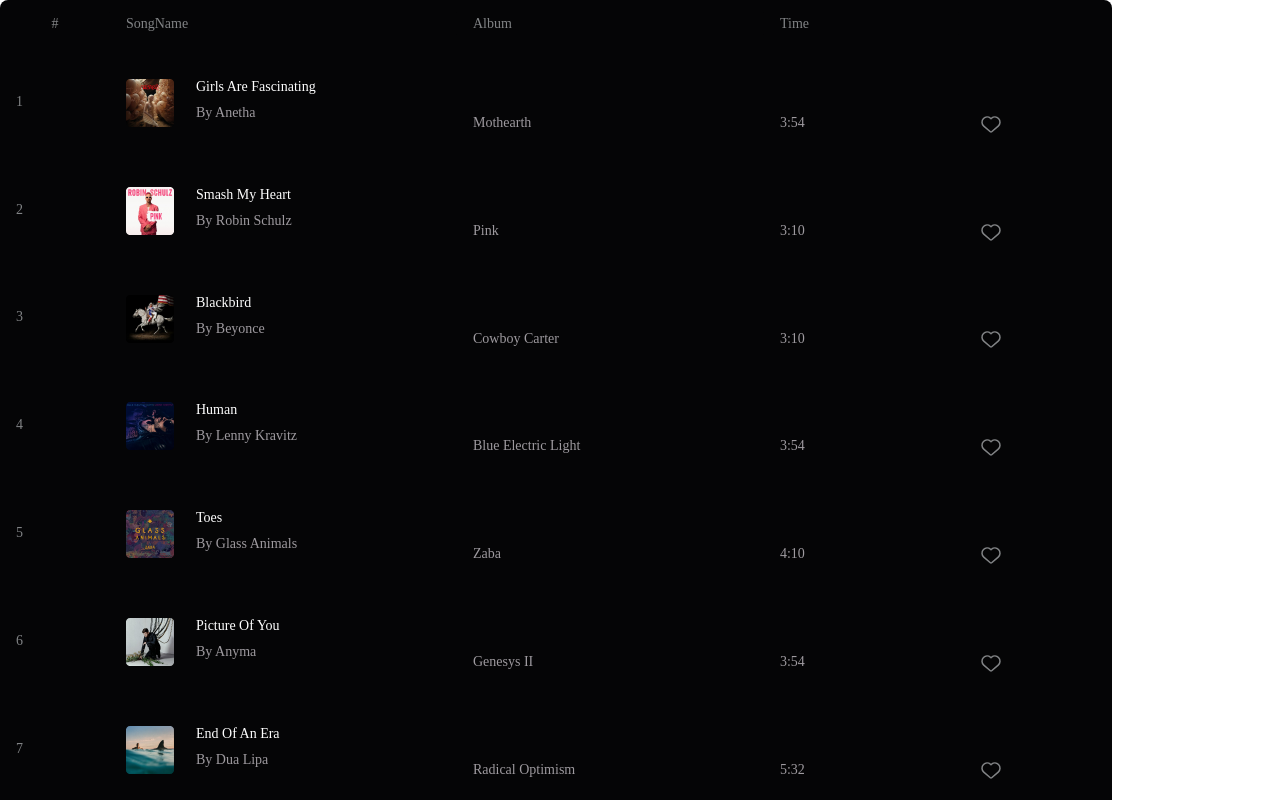
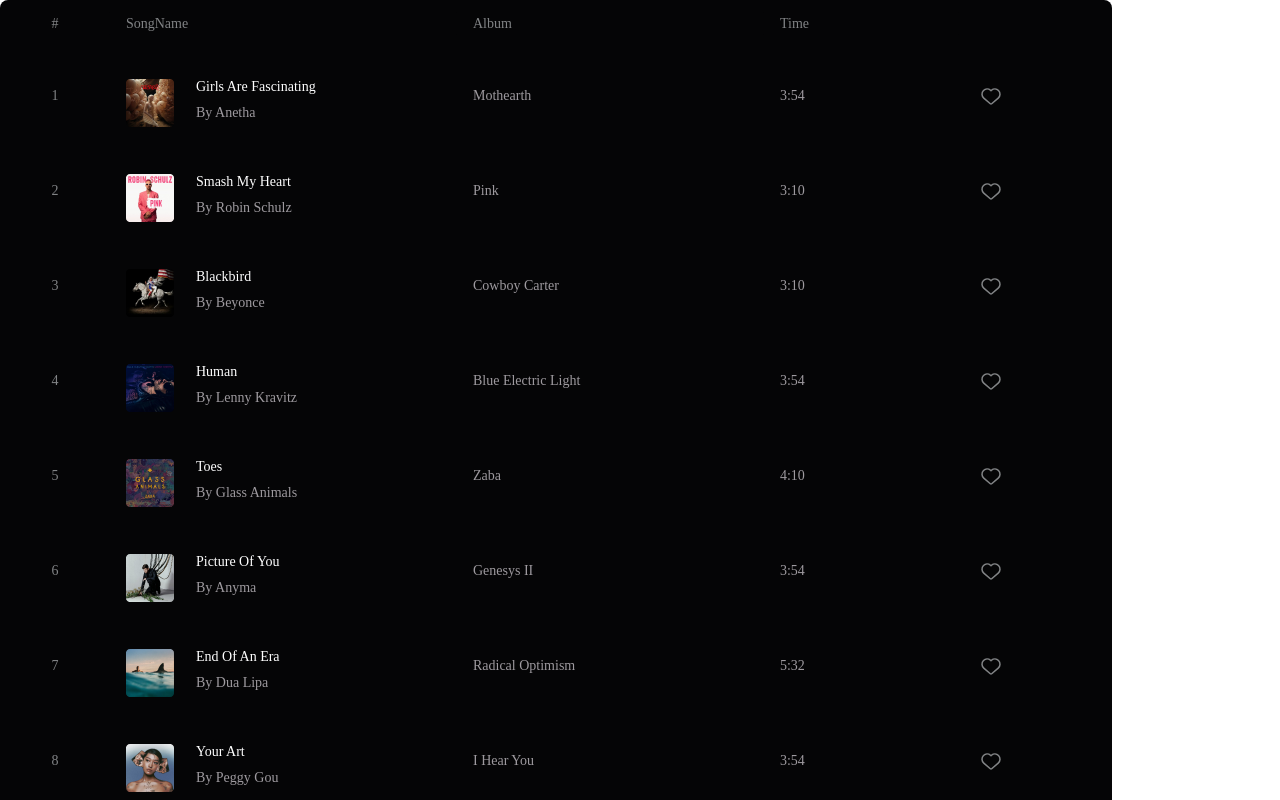
Before and after one commit to NikolozBeqauri/MainStreetCoders, a Next.js app: page / in a window 1280 px wide. Built offline with nearby package versions, Linux system fonts and the light colour scheme.

Commit message:
added hover

```diff
--- a/app/components/ReusableTable/ReasubleTable.module.scss
+++ b/app/components/ReusableTable/ReasubleTable.module.scss
@@ -1,6 +1,7 @@
 @import "/app/colors.scss";
+
 .songName {
- color: $defaultWhite;
+    color: $defaultWhite;
     display: flex;
 }
 
@@ -16,20 +17,32 @@
     gap: 10px;
 }
 
-
-
 .wrapper :global .ant-table-cell {
     border: none !important;
 }
-.wrapper :global .ant-table-tbody >tr>:nth-child(2) {
+
+.wrapper :global .ant-table-tbody>tr>:nth-child(2) {
     width: 347px;
 }
-.wrapper :global .ant-table-tbody >tr>:nth-child(3) {
+
+.wrapper :global .ant-table-tbody>tr>:nth-child(3) {
     width: 307px;
+    vertical-align: middle;
 }
-.wrapper :global .ant-table-tbody >tr>:nth-child(4) {
+
+.wrapper :global .ant-table-tbody>tr>:nth-child(4) {
     width: 195px;
+    vertical-align: middle;
 }
+
+.wrapper :global .ant-table-tbody>tr>:nth-child(5) {
+    vertical-align: middle;
+}
+.wrapper :global .ant-table-thead>tr>th{
+    background-color: $blackMetal !important;
+    border: none;
+}
+
 
 
 .wrapper :global .Ant_key__R70Sb {
@@ -48,32 +61,52 @@
 }
 
 .wrapper :global .ant-table-cell {
-    background: $blackMetal !important;
     color: $missionControl !important;
     font-family: "Plus Jakarta Sans";
     font-size: 14px;
     font-style: normal;
     font-weight: 400 !important;
     line-height: normal;
-    border: none !important;
+
 }
-.wrapper :global .ant-table-cell::before{
+.wrapper :global .ant-table-row{
+    background : $blackMetal !important;
+}
+.wrapper :global .ant-table-row-level-0:hover{
+    background : #1D1D1D!important;
+}
+
+.wrapper :global .ant-table-cell-row-hover{
+    background: unset !important;
+}
+.wrapper :global .ant-table-cell::before {
     background-color: $blackMetal !important;
 }
 
-.wrapper :global .Ant_wrapper__gU72c{
+.wrapper :global .Ant_wrapper__gU72c {
     padding: 0px !important;
 }
+
 .infoWrapper {
     display: flex;
     gap: 22px;
     margin-top: 15px;
-    color:$defaultWhite;
+    color: $defaultWhite;
 }
 
 .key {
     color: $missionControl;
+    text-align: center;
+
 }
+.wrapper :global .ant-table-row>td::before {
+
+}
+// .wrapper :global .ant-table-row>td:hover {
+//     border: ;
+// }
+
+
 
 .albumName {
     color: $shadyLady;
@@ -82,13 +115,11 @@
 .time {
     color: $shadyLady;
 }
-.wrapper :global .ant-table-thead > tr > :nth-child(1) {
+
+.wrapper :global .ant-table-thead>tr> :nth-child(1) {
     text-align: center;
 }
-.wrapper :global .ant-table-tbody >tr>td {
-}
-.wrapper :global.ant-table-thead >tr>th:nth-child(3) {
-}
-.wrapper :global .ant-table-tbody tr > :nth-child(1) {
+
+.wrapper :global .ant-table-tbody tr> :nth-child(1) {
     vertical-align: middle;
 }
--- a/app/components/ReusableTable/ReasubleTable.tsx
+++ b/app/components/ReusableTable/ReasubleTable.tsx
@@ -3,6 +3,7 @@ import { Table } from 'antd';
 import 'antd/dist/reset.css';
 import styles from './ReasubleTable.module.scss'
 import { HeartIcon } from '../HeartIcon/HeartIcon';
+
 
 const ReasubleTable = () => {
     const columns = [
@@ -144,7 +145,7 @@ const ReasubleTable = () => {
             SongName: 'So Fresh, So  Clean',
             Author: 'By Outkast',
             Album: "Stankonia",
-            time: '3:54',
+            Time: "3:54",
             src: './images/music11.png'
         }
 
--- a/app/page.tsx
+++ b/app/page.tsx
@@ -1,7 +1,9 @@
 'use client'
-import { App, Table } from "antd";
-import styles from "./page.module.css";
+
+import { Header } from "./components/Header/Header";
+import ReusableButton from "./components/ReusableButton/ReusableButton";
 import ReasubleTable from "./components/ReusableTable/ReasubleTable";
+
 
 export default function Home() {
   return (
```
Also changed, not shown: app/globals.css (line endings or trailing spaces).
